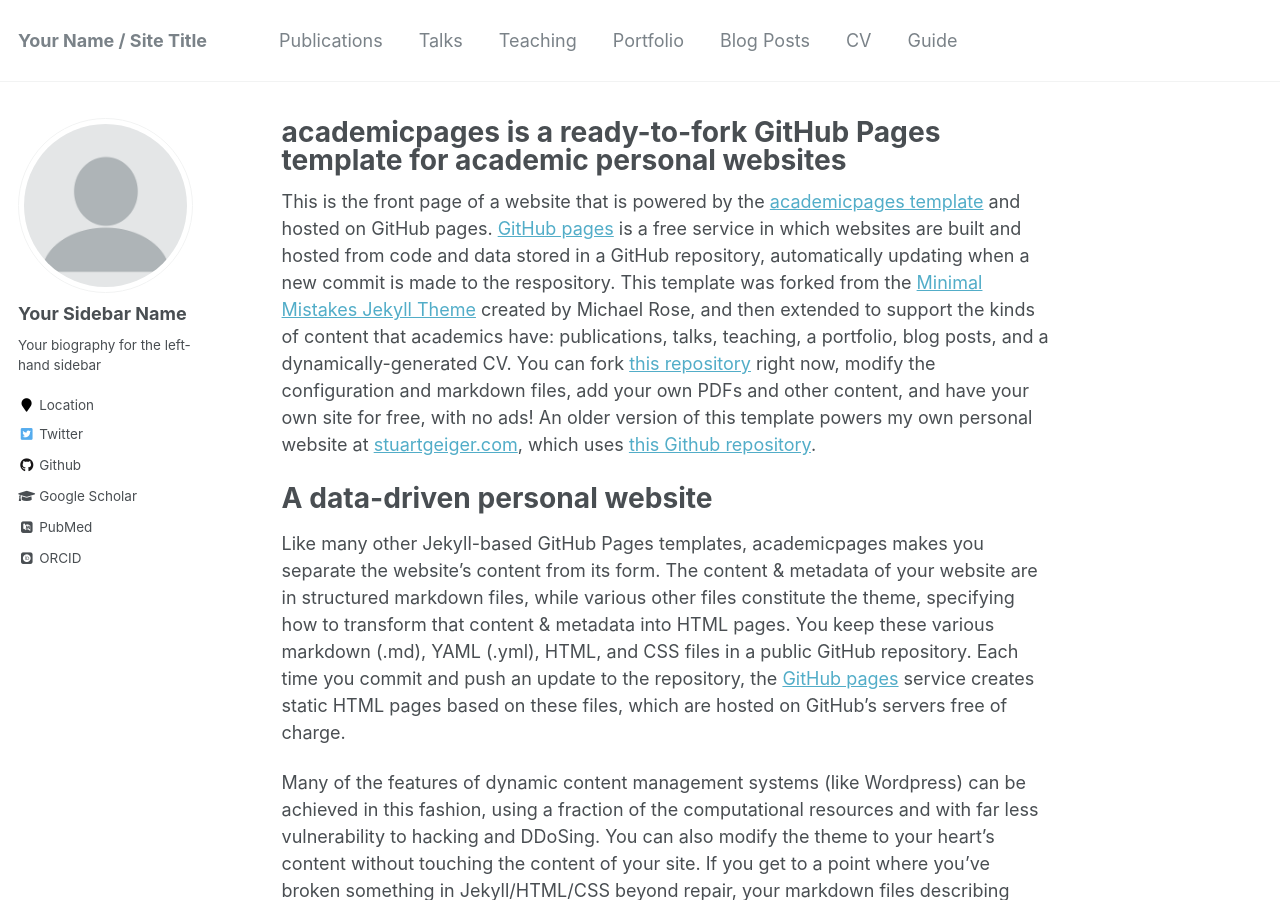
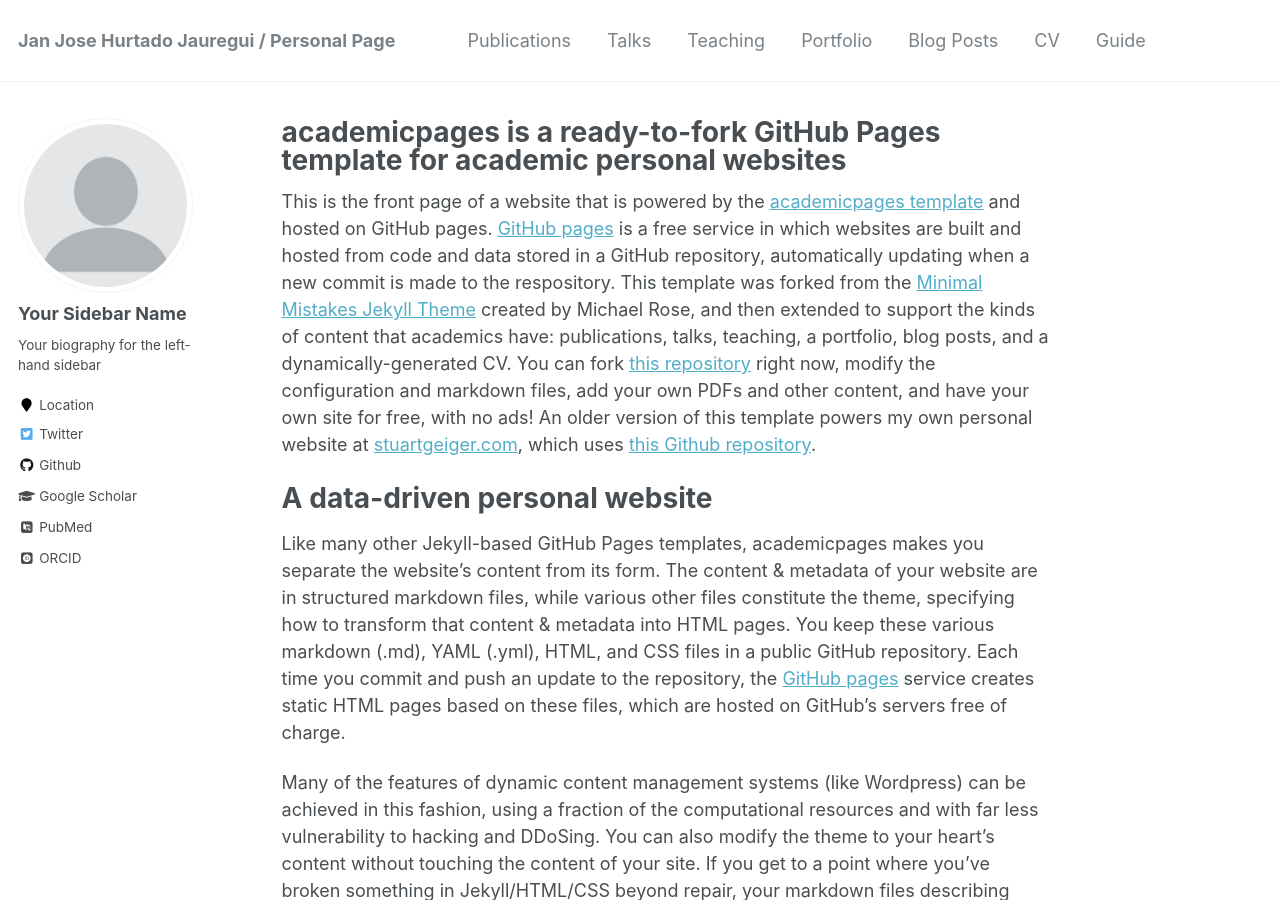
Before and after one commit to JanHurtado/JanHurtado.github.io, a Jekyll site: the page built from _pages/about.md, in a window 1280 px wide and 900 px high. Built offline with Jekyll 4.4.1, drawn with Linux system fonts in a browser that asks for light colours; some web fonts are replaced; some of the changed text lies outside the part shown.

Commit message:
first config

```diff
--- a/_config.yml
+++ b/_config.yml
@@ -7,13 +7,13 @@
 
 # Site Settings
 locale                   : "en-US"
-title                    : "Your Name / Site Title"
+title                    : "Jan Jose Hurtado Jauregui / Personal Page"
 title_separator          : "-"
-name                     : &name "Your Name"
+name                     : &name "Jan Jose Hurtado Jauregui"
 description              : &description "personal description"
-url                      : https://academicpages.github.io # the base hostname & protocol for your site e.g. "https://mmistakes.github.io"
+url                      : https://janhurtado.github.io/ # the base hostname & protocol for your site e.g. "https://mmistakes.github.io"
 baseurl                  : "" # the subpath of your site, e.g. "/blog"
-repository               : "academicpages/academicpages.github.io"
+repository               : "janhurtado/janhurtado.github.io"
 teaser                   :  # filename of teaser fallback teaser image placed in /images/, .e.g. "500x300.png"
 breadcrumbs              : false # true, false (default)
 words_per_minute         : 160
```
